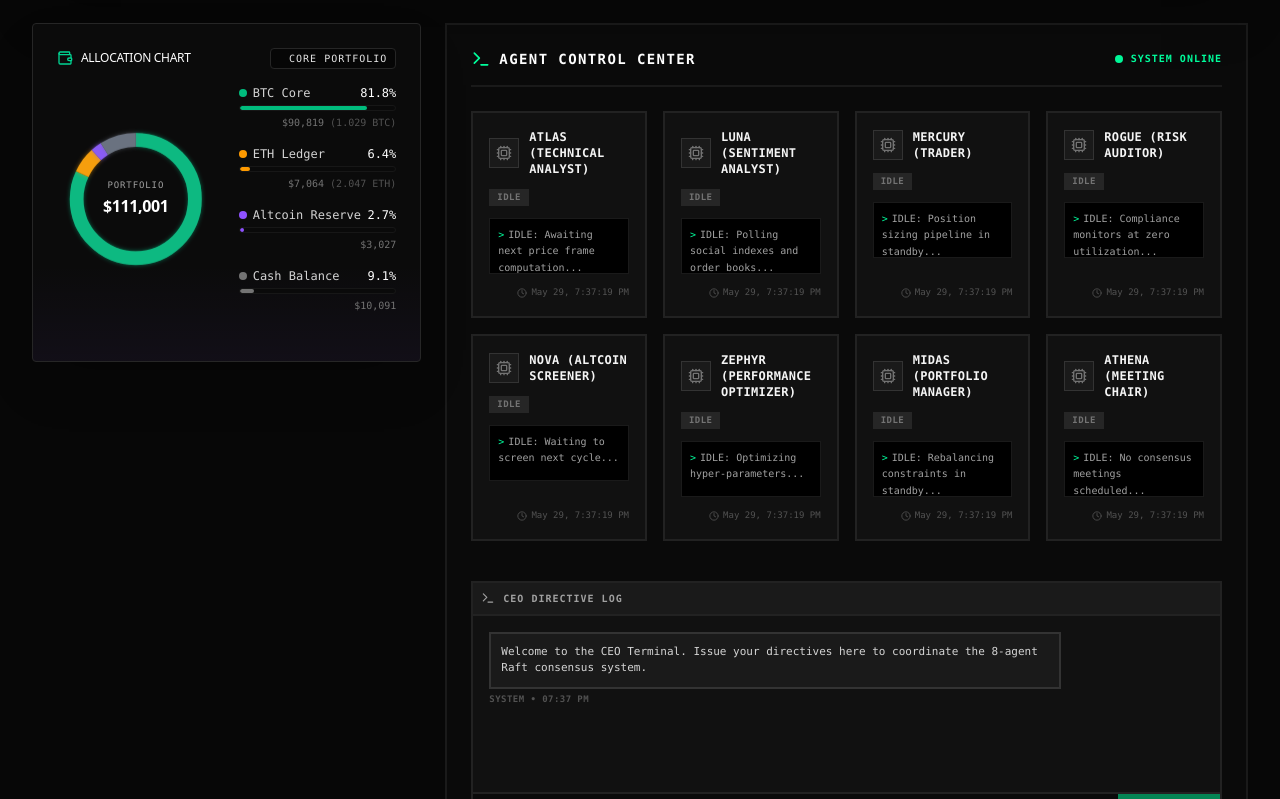
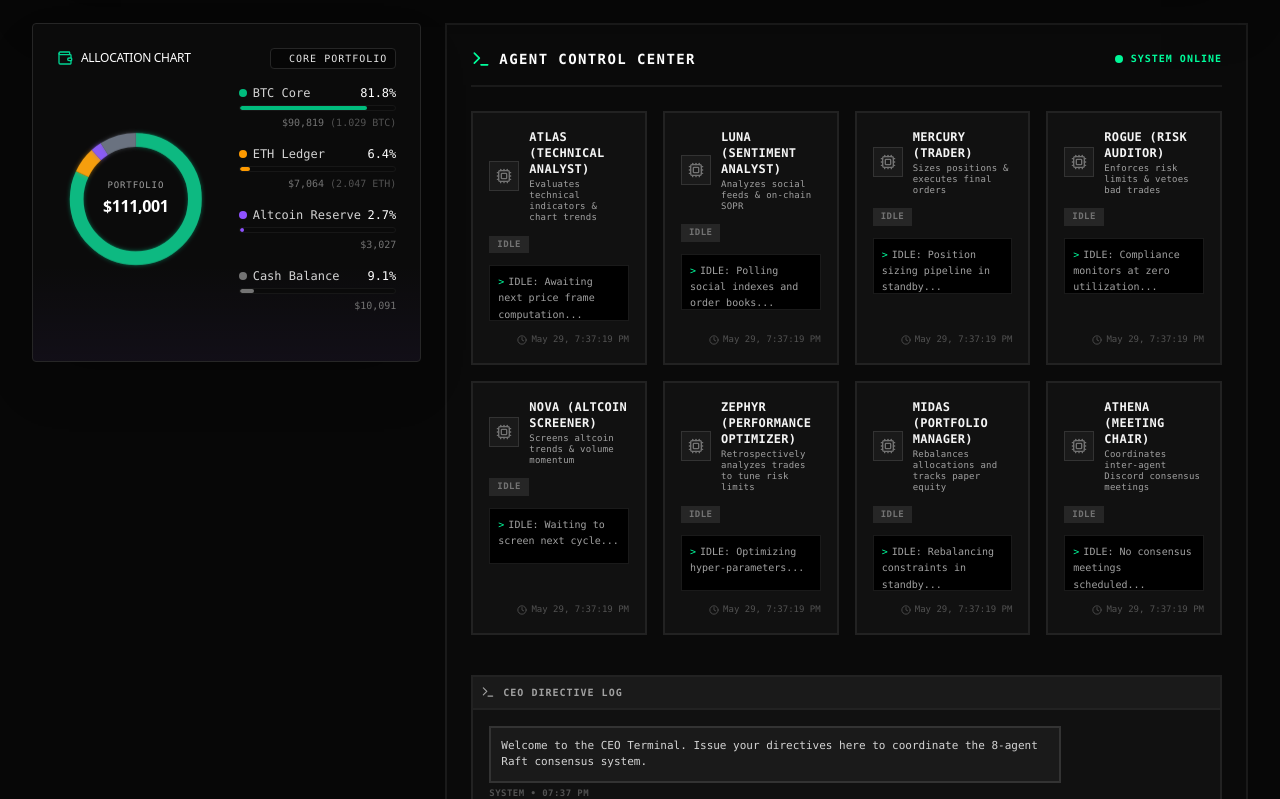
Before and after one commit to Servation/ottr-hft-quant-cockpit, a React (Vite) app in the folder frontend/: page / in a window 1280 px wide. Shown: the part 781-1580 px from the top of the page. Built offline with nearby package versions, Linux system fonts and the light colour scheme; no server answers.

Commit message:
Feat: render agent descriptions in control center

```diff
--- a/frontend/src/App.tsx
+++ b/frontend/src/App.tsx
@@ -292,14 +292,14 @@ export default function App() {
       } catch (e) {}
     }
     return [
-      { id: 'technical_analyst', name: 'Atlas (Technical Analyst)', status: 'IDLE', message: { en: 'IDLE: Awaiting next price frame computation...', ru: 'ОЖИДАНИЕ: Ожидание вычисления следующего тика цен...' }, lastUpdated: getFormattedTime(), history: [] },
-      { id: 'sentiment_analyst', name: 'Luna (Sentiment Analyst)', status: 'IDLE', message: { en: 'IDLE: Polling social indexes and order books...', ru: 'ОЖИДАНИЕ: Опрос социальных индексов и стаканов заявок...' }, lastUpdated: getFormattedTime(), history: [] },
-      { id: 'trader', name: 'Mercury (Trader)', status: 'IDLE', message: { en: 'IDLE: Position sizing pipeline in standby...', ru: 'ОЖИДАНИЕ: Конвейер сайзинга позиций находится в режиме ожидания...' }, lastUpdated: getFormattedTime(), history: [] },
-      { id: 'risk_auditor', name: 'Rogue (Risk Auditor)', status: 'IDLE', message: { en: 'IDLE: Compliance monitors at zero utilization...', ru: 'ОЖИДАНИЕ: Мониторы комплаенса не загружены...' }, lastUpdated: getFormattedTime(), history: [] },
-      { id: 'altcoin_screener', name: 'Nova (Altcoin Screener)', status: 'IDLE', message: { en: 'IDLE: Waiting to screen next cycle...', ru: 'ОЖИДАНИЕ: Ожидание анализа следующего цикла...' }, lastUpdated: getFormattedTime(), history: [] },
-      { id: 'performance_optimizer', name: 'Zephyr (Performance Optimizer)', status: 'IDLE', message: { en: 'IDLE: Optimizing hyper-parameters...', ru: 'ОЖИДАНИЕ: Оптимизация параметров...' }, lastUpdated: getFormattedTime(), history: [] },
-      { id: 'portfolio_manager', name: 'Midas (Portfolio Manager)', status: 'IDLE', message: { en: 'IDLE: Rebalancing constraints in standby...', ru: 'ОЖИДАНИЕ: Ребалансировка...' }, lastUpdated: getFormattedTime(), history: [] },
-      { id: 'meeting_chair', name: 'Athena (Meeting Chair)', status: 'IDLE', message: { en: 'IDLE: No consensus meetings scheduled...', ru: 'ОЖИДАНИЕ: Собрания не запланированы...' }, lastUpdated: getFormattedTime(), history: [] },
+      { id: 'technical_analyst', name: 'Atlas (Technical Analyst)', description: 'Evaluates technical indicators & chart trends', status: 'IDLE', message: { en: 'IDLE: Awaiting next price frame computation...', ru: 'ОЖИДАНИЕ: Ожидание вычисления следующего тика цен...' }, lastUpdated: getFormattedTime(), history: [] },
+      { id: 'sentiment_analyst', name: 'Luna (Sentiment Analyst)', description: 'Analyzes social feeds & on-chain SOPR', status: 'IDLE', message: { en: 'IDLE: Polling social indexes and order books...', ru: 'ОЖИДАНИЕ: Опрос социальных индексов и стаканов заявок...' }, lastUpdated: getFormattedTime(), history: [] },
+      { id: 'trader', name: 'Mercury (Trader)', description: 'Sizes positions & executes final orders', status: 'IDLE', message: { en: 'IDLE: Position sizing pipeline in standby...', ru: 'ОЖИДАНИЕ: Конвейер сайзинга позиций находится в режиме ожидания...' }, lastUpdated: getFormattedTime(), history: [] },
+      { id: 'risk_auditor', name: 'Rogue (Risk Auditor)', description: 'Enforces risk limits & vetoes bad trades', status: 'IDLE', message: { en: 'IDLE: Compliance monitors at zero utilization...', ru: 'ОЖИДАНИЕ: Мониторы комплаенса не загружены...' }, lastUpdated: getFormattedTime(), history: [] },
+      { id: 'altcoin_screener', name: 'Nova (Altcoin Screener)', description: 'Screens altcoin trends & volume momentum', status: 'IDLE', message: { en: 'IDLE: Waiting to screen next cycle...', ru: 'ОЖИДАНИЕ: Ожидание анализа следующего цикла...' }, lastUpdated: getFormattedTime(), history: [] },
+      { id: 'performance_optimizer', name: 'Zephyr (Performance Optimizer)', description: 'Retrospectively analyzes trades to tune risk limits', status: 'IDLE', message: { en: 'IDLE: Optimizing hyper-parameters...', ru: 'ОЖИДАНИЕ: Оптимизация параметров...' }, lastUpdated: getFormattedTime(), history: [] },
+      { id: 'portfolio_manager', name: 'Midas (Portfolio Manager)', description: 'Rebalances allocations and tracks paper equity', status: 'IDLE', message: { en: 'IDLE: Rebalancing constraints in standby...', ru: 'ОЖИДАНИЕ: Ребалансировка...' }, lastUpdated: getFormattedTime(), history: [] },
+      { id: 'meeting_chair', name: 'Athena (Meeting Chair)', description: 'Coordinates inter-agent Discord consensus meetings', status: 'IDLE', message: { en: 'IDLE: No consensus meetings scheduled...', ru: 'ОЖИДАНИЕ: Собрания не запланированы...' }, lastUpdated: getFormattedTime(), history: [] },
     ];
   });
 
@@ -460,6 +460,14 @@ export default function App() {
                 const timeStr = new Date().toLocaleString(undefined, { month: 'short', day: 'numeric', hour: 'numeric', minute: '2-digit', second: '2-digit', hour12: true });
                 const newMsg = { en: bState.current_task || bState.status, ru: bState.current_task || bState.status };
 
+                const getDesc = (name: string) => {
+                  if (name.includes("Data") || name.includes("Research")) return "Evaluates technical indicators & chart trends";
+                  if (name.includes("Sentiment")) return "Analyzes social feeds & on-chain SOPR";
+                  if (name.includes("Trad") || name.includes("Strategist")) return "Sizes positions & executes final orders";
+                  if (name.includes("Risk") || name.includes("Manager")) return "Enforces risk limits & vetoes bad trades";
+                  return agent.description || "Autocoded Discord Agent";
+                };
+
                 const history = agent.history || [];
                 const lastEntry = history[history.length - 1];
                 const updatedHistory = (lastEntry && lastEntry.message.en === newMsg.en && lastEntry.status === bState.status)
@@ -468,6 +476,8 @@ export default function App() {
 
                 return {
                   ...agent,
+                  name: bState.name || agent.name,
+                  description: getDesc(bState.name || agent.name),
                   status: bState.status,
                   message: newMsg,
                   lastUpdated: timeStr,
--- a/frontend/src/components/AgentRoomConsole.tsx
+++ b/frontend/src/components/AgentRoomConsole.tsx
@@ -123,6 +123,11 @@ export default function AgentRoomConsole({
                     <div className="text-xs font-mono font-bold text-neutral-100 uppercase tracking-wide">
                       {agent.name}
                     </div>
+                    {agent.description && (
+                      <div className="text-[9px] font-mono text-neutral-400 tracking-wide mt-0.5 leading-tight">
+                        {agent.description}
+                      </div>
+                    )}
                   </div>
                 </div>
               </div>
--- a/frontend/src/types.ts
+++ b/frontend/src/types.ts
@@ -8,6 +8,7 @@ export type AgentStatusType = 'IDLE' | 'EXECUTING' | 'COMPLETED' | 'VETOED' | 'T
 export interface TradingAgentState {
   id: string;
   name: string;
+  description?: string;
   status: AgentStatusType;
   message: { en: string; ru: string };
   lastUpdated: string;
@@ -17,6 +18,7 @@ export interface TradingAgentState {
 export interface BackendAgentState {
   id: string;
   name: string;
+  description?: string;
   status: AgentStatusType;
   current_task: string;
 }
```
